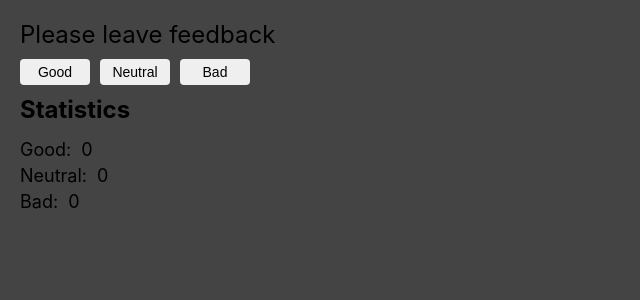
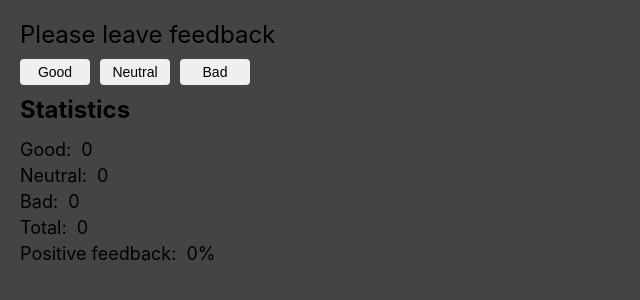
Before and after one commit to ArtemTeslenko/goit-react-hw-02-feedback, a React (Create React App) app: page / in a window 1280 px wide. Shown: the top 300 px of the page, without its empty margins (0-640 px from the left). Built offline with nearby package versions, Linux system fonts and the light colour scheme.

Commit message:
Finished application without breackdown on small components

```diff
--- a/src/components/FeedbackField/FeedbackField.jsx
+++ b/src/components/FeedbackField/FeedbackField.jsx
@@ -9,6 +9,7 @@ import {
   StatisticsDataTitle,
   StatisticsDataList,
   StatisticsDataItem,
+  StatisticsTotal,
 } from './FeedbackField.styled';
 
 class FeedbackField extends React.Component {
@@ -21,6 +22,18 @@ class FeedbackField extends React.Component {
   handleIncrement = e => {
     const target = e.target.name;
     this.setState(previous => ({ [target]: previous[target] + 1 }));
+  };
+
+  countTotalFeedback = () =>
+    this.state.good + this.state.neutral + this.state.bad;
+
+  countPositiveFeedbackPercentage = () => {
+    const check = this.countTotalFeedback();
+    if (check) {
+      return Math.floor((this.state.good / this.countTotalFeedback()) * 100);
+    } else {
+      return 0;
+    }
   };
 
   render() {
@@ -53,6 +66,13 @@ class FeedbackField extends React.Component {
             );
           })}
         </StatisticsDataList>
+        <StatisticsTotal>
+          Total: <span>{this.countTotalFeedback()}</span>
+        </StatisticsTotal>
+        <StatisticsTotal>
+          Positive feedback:{' '}
+          <span>{this.countPositiveFeedbackPercentage()}%</span>
+        </StatisticsTotal>
       </FeedbackFieldWrapper>
     );
   }
--- a/src/components/FeedbackField/FeedbackField.styled.jsx
+++ b/src/components/FeedbackField/FeedbackField.styled.jsx
@@ -36,7 +36,9 @@ export const StatisticsDataTitle = styled.h1`
   font-size: 24px;
 `;
 
-export const StatisticsDataList = styled.ul``;
+export const StatisticsDataList = styled.ul`
+  margin-bottom: 5px;
+`;
 
 export const StatisticsDataItem = styled.li`
   font-size: 18px;
@@ -47,3 +49,11 @@ export const StatisticsDataItem = styled.li`
     margin-left: 5px;
   }
 `;
+
+export const StatisticsTotal = styled.p`
+  font-size: 18px;
+  margin-bottom: 5px;
+  & span {
+    margin-left: 5px;
+  }
+`;
```
